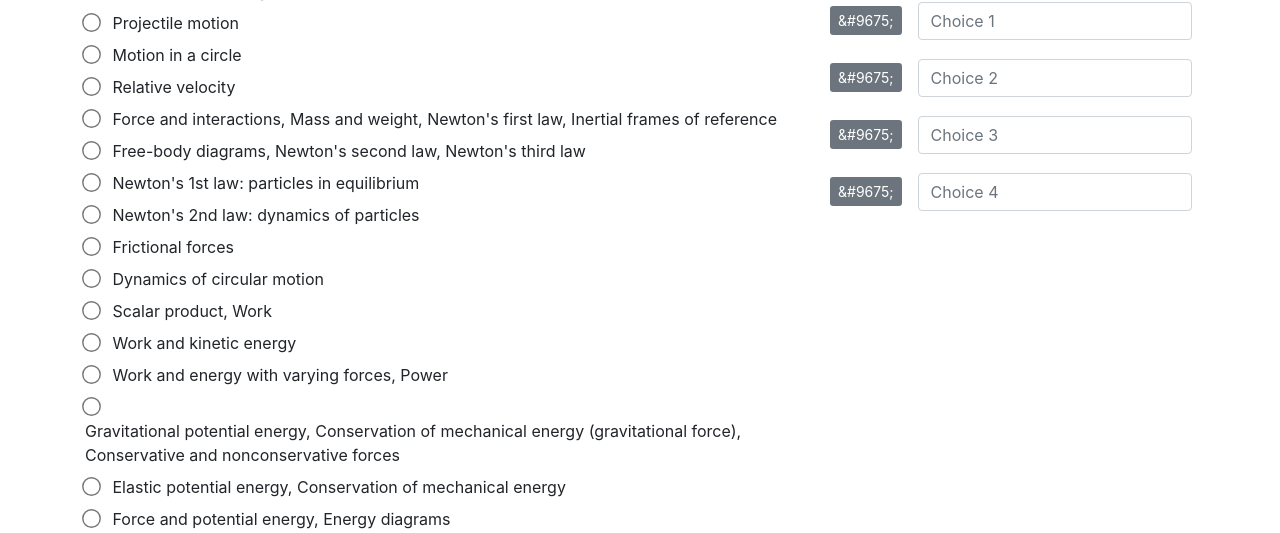
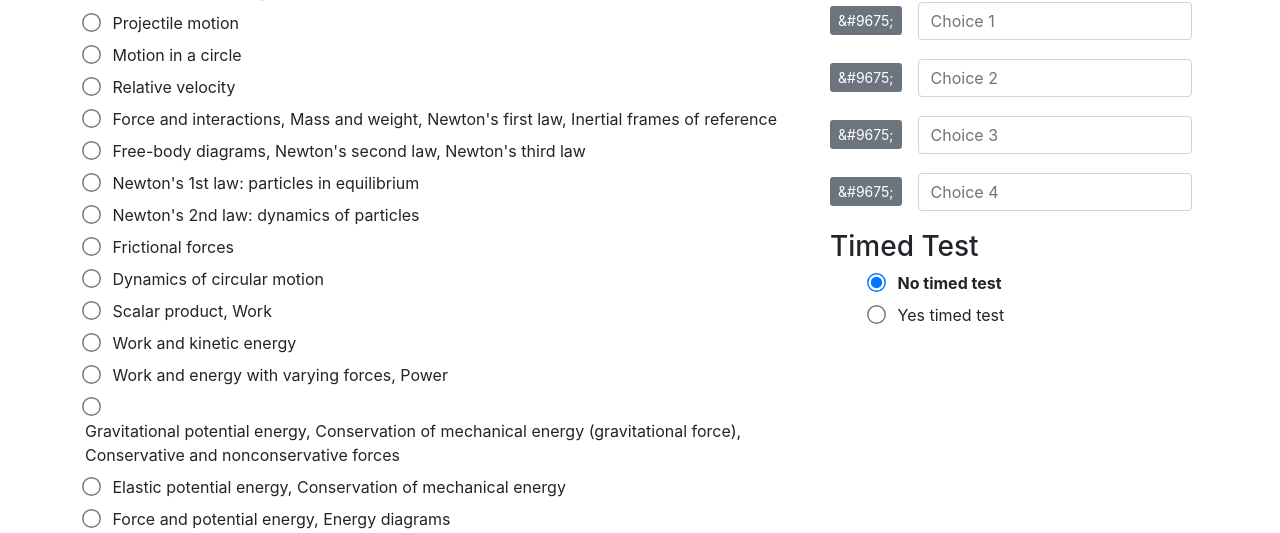
Before and after one commit to Obee07/StudyUP, a Flask app: page /create-question in a window 1280 px wide. Shown: the part 487-1020 px from the top of the page. Run offline with Flask 2, Linux system fonts and the light colour scheme; some libraries are stand-ins or nearby versions.

Commit message:
Create Question timer
User can opt to take a timed exam

```diff
--- a/source-code/code/studyup/models.py
+++ b/source-code/code/studyup/models.py
@@ -34,7 +34,9 @@
     image_file = db.Column(db.String(20), nullable=True)
     #unit_no = db.Column(db.Integer, nullable=False)
     topic_no = db.Column(db.Integer, nullable=False)
-
+    time = db.Column(db.DateTime, nullable=True)
+    # not sure if DateTime is best type
+    # time = db.Column(db.Integer, nullable=True)
 
     def __repr__(self):
         return f"Question([{self.id}], topic-{self.topic_no} '{self.body}', 'Image:{self.image_file}, [C:{self.solution_id}])"
--- a/source-code/code/studyup/question/forms.py
+++ b/source-code/code/studyup/question/forms.py
@@ -92,8 +92,7 @@
     topic_no = RadioField('Topic', choices=TOPICS, coerce=int, validators=[DataRequired()], render_kw={'style': 'list-style: none;'})
     picture = FileField('Add Picture',
                 validators=[FileAllowed(['jpg', 'png'])])
-
-
+    timer = RadioField('Timer', choices=[('No', 'No timed test'),('Yes', 'Yes timed test')], default='No')
 
 
     choice_1 = StringField('Choice 1', validators=[DataRequired()])
--- a/source-code/code/studyup/question/routes.py
+++ b/source-code/code/studyup/question/routes.py
@@ -24,6 +24,7 @@
 from studyup.question.forms import QuestionForm
 from studyup.models import Question, Choice
 from flask_uploads import UploadSet, IMAGES
+from datetime import datetime
 
 question = Blueprint('question', __name__) #variable for questions
 photos = UploadSet('photos', IMAGES) #variable for the images
@@ -151,6 +152,8 @@
         else:
             q.image_file = filename
 
+        # let q.time = 60 seconds (But in datetime form lmao)
+        q.time = datetime.time(second=59) #temporary -- moderator will set up time
         db.session.add(q)
         db.session.commit()
 
--- a/source-code/code/studyup/templates/question.html
+++ b/source-code/code/studyup/templates/question.html
@@ -63,6 +63,8 @@
             {% endif %}
             {% endfor %}
             <div id="choice-error" class="invalid-feedback">Please mark the correct answer</div>
+        <h3>Timed Test</h3>
+            {{form.timer}}
         </div>
 
     </fieldset>
```
